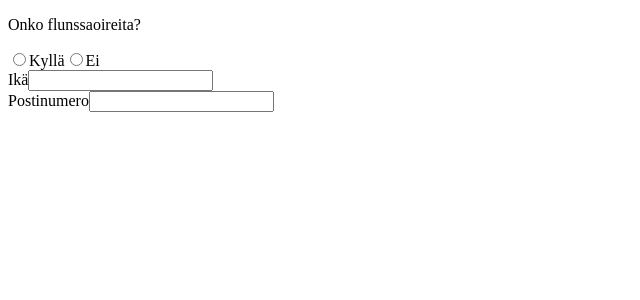
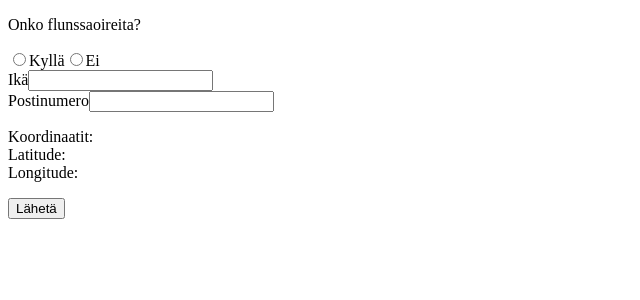
Before and after one commit to mizheikk/flusurvey, a Vue app: page / in a window 1280 px wide. Shown: the top 300 px of the page, without its empty margins (0-640 px from the left). Built offline with nearby package versions, Linux system fonts and the light colour scheme; no server answers.

Commit message:
Example of displaying component data and using a click event.

```diff
--- a/src/App.vue
+++ b/src/App.vue
@@ -17,6 +17,13 @@
 
         <label for="postalCode">Postinumero</label>
         <input type="text" id="postalCode" v-model="postalCode">
+
+        <p>Koordinaatit:<br />
+        Latitude: {{ coordinates ? coordinates.coords.latitude : '' }}<br />
+        Longitude: {{ coordinates ? coordinates.coords.longitude : '' }}
+        </p>
+
+        <button @click="submit">Lähetä</button>
     </div>
 </template>
 
@@ -39,6 +46,10 @@ export default {
         getPosition: async function () {
             let coords = await getGeolocation({})
             this.coordinates = coords
+        },
+
+        submit: function () {
+            alert('TALLENNETAAN!')
         }
     },
 
```
